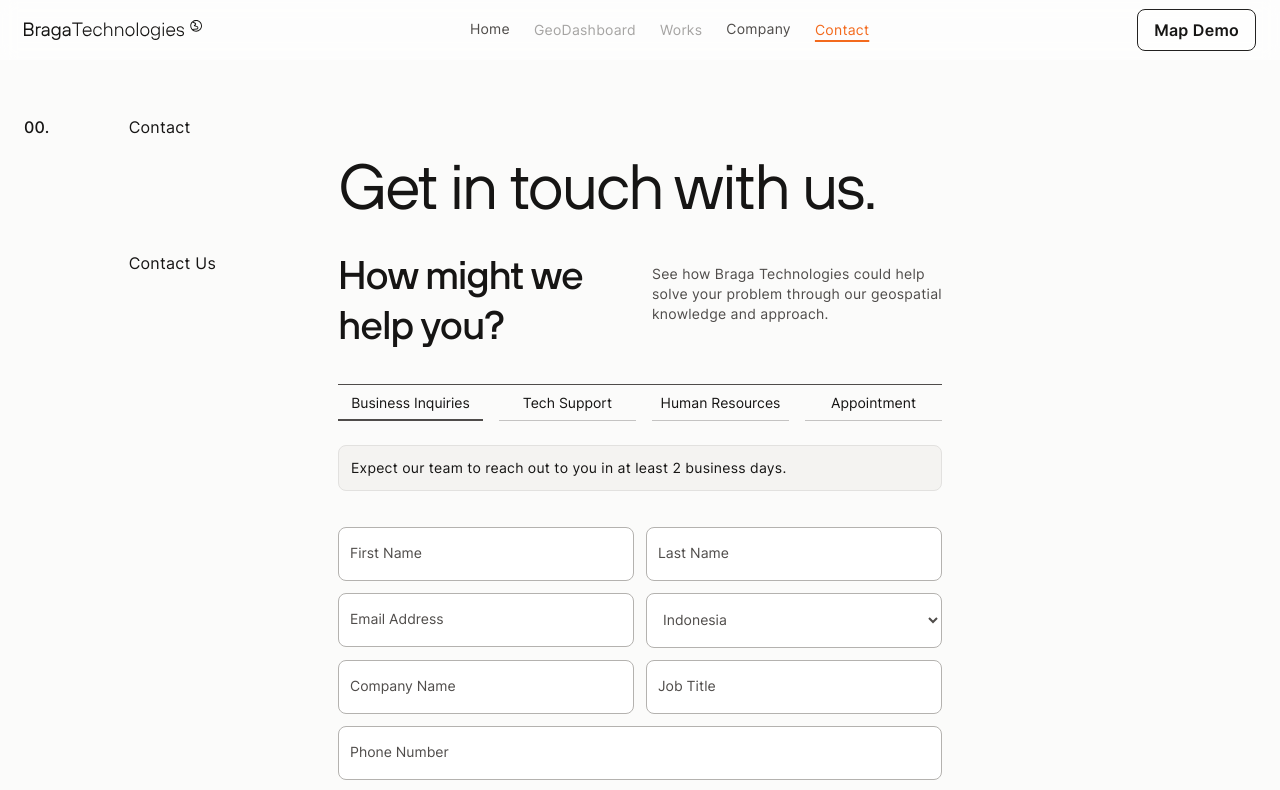
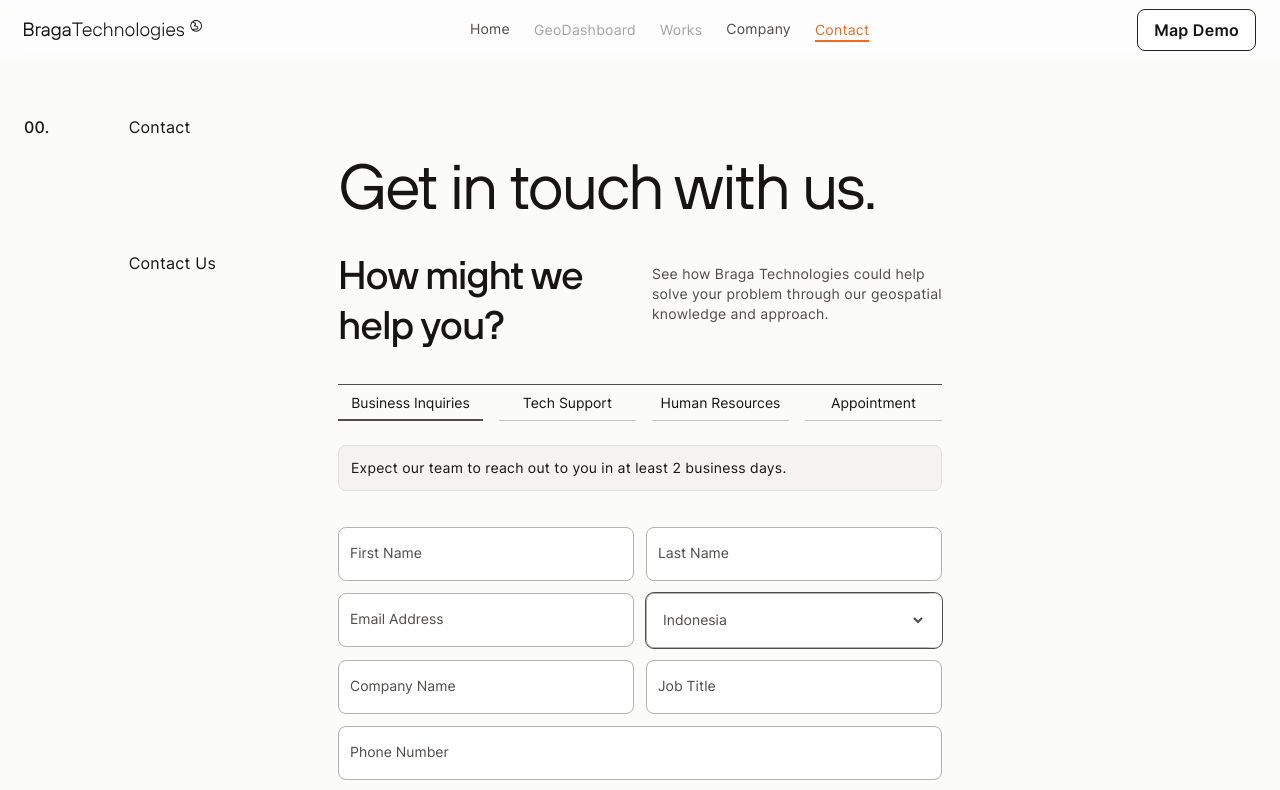
Before and after one commit to FelineJTD/braga-technologies-main-site, a Next.js app: page /contact in a window 1280 px wide. Shown: the top 790 px of the page. Built offline with nearby package versions, Linux system fonts and the light colour scheme.

Commit message:
try border for input field

```diff
--- a/styles/globals.css
+++ b/styles/globals.css
@@ -438,7 +438,7 @@ button {
 }
 
 .select-input {
-  @apply rounded-lg pt-4 pb-[1.125rem] px-3 w-full bg-white border-[1px] border-gray-400 text-sm text-gray-600;
+  @apply rounded-lg pt-4 pb-[1.125rem] px-3 w-full bg-white border-[1px] border-gray-400 text-sm text-gray-600 border-r-[16px] border-r-transparent outline outline-1;
 }
 
 .fleet1 {
```
